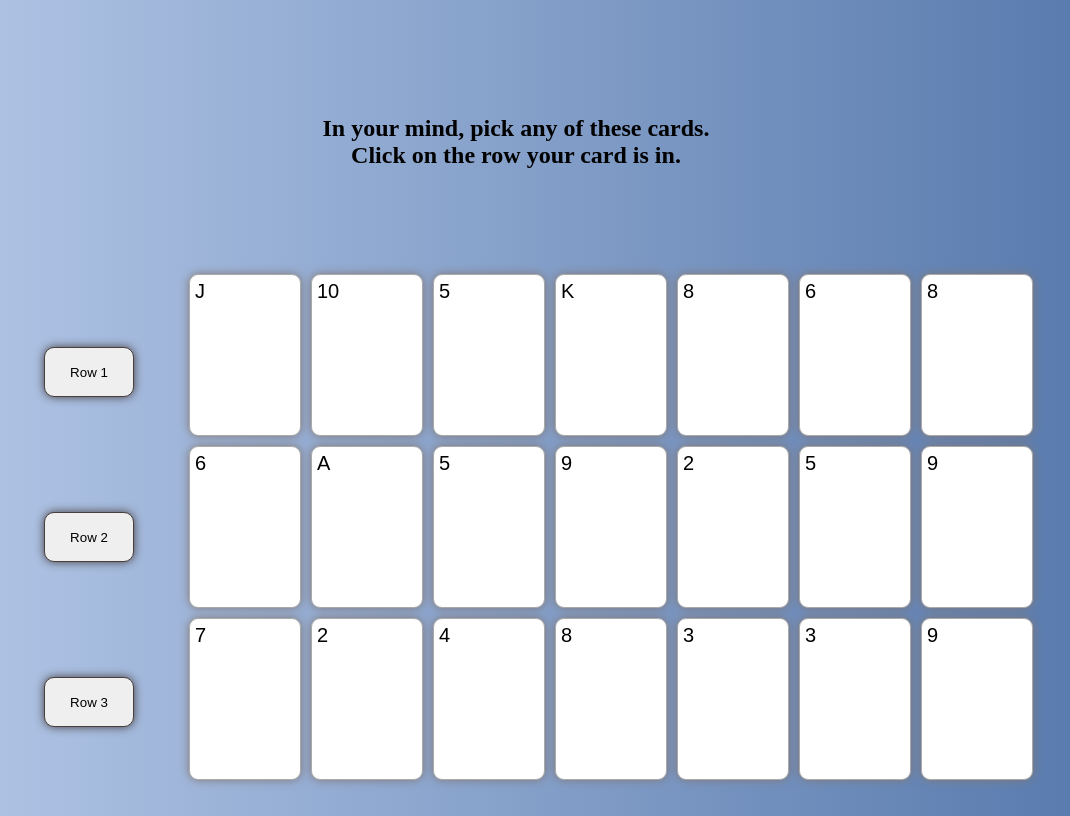
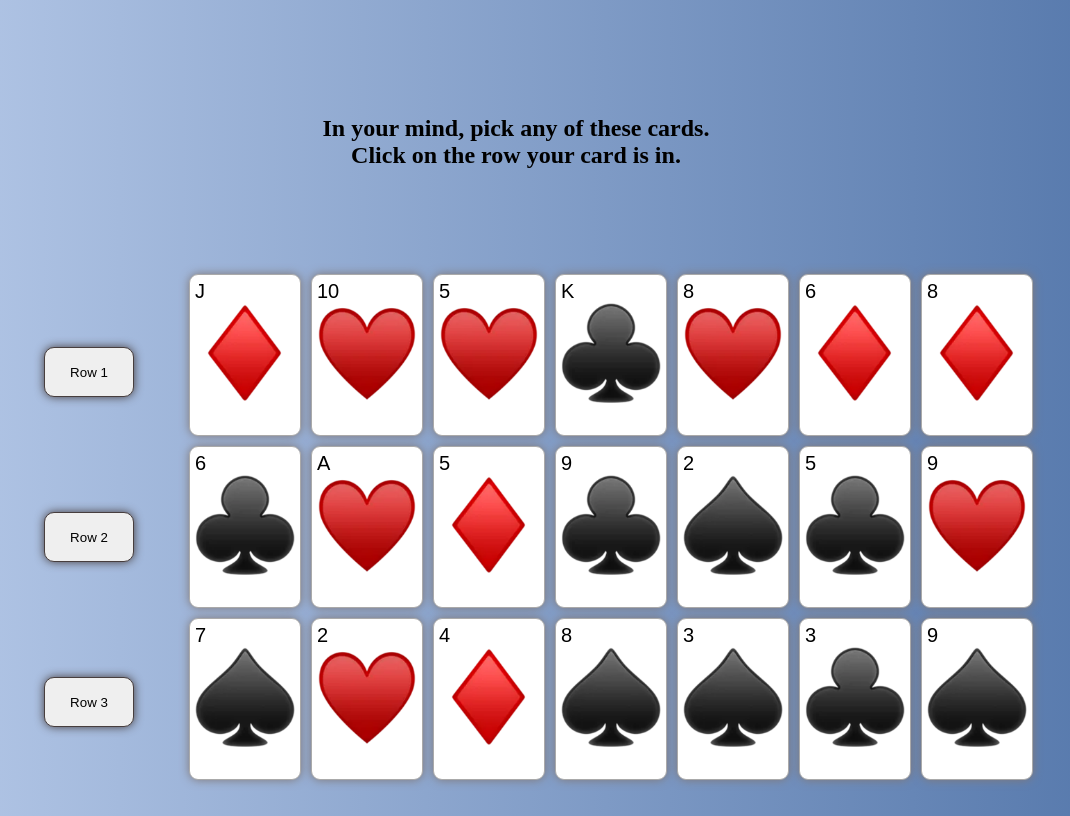
Before and after one commit to JamieLeeNZ/21-Card-Trick, a plain HTML site: page index.html in a window 1280 px wide. Shown: the whole page, without its empty margins (124-1194 px from the left). Drawn offline with Linux system fonts and the light colour scheme.

Commit message:
Update style.css

```diff
--- a/style.css
+++ b/style.css
@@ -97,19 +97,19 @@ body {
 }
 
 .card .diamonds {
-  background-image: url(suits/diamonds.png);
+  background-image: url(diamonds.png);
   color: red;
 }
 .card .hearts {
-  background-image: url(suits/hearts.png);
+  background-image: url(hearts.png);
   color: red;
 }
 .card .clubs {
-  background-image: url(suits/clubs.png);
+  background-image: url(clubs.png);
   color: black;
 }
 .card .spades {
-  background-image: url(suits/spades.png);
+  background-image: url(spades.png);
 }
 
 
```
